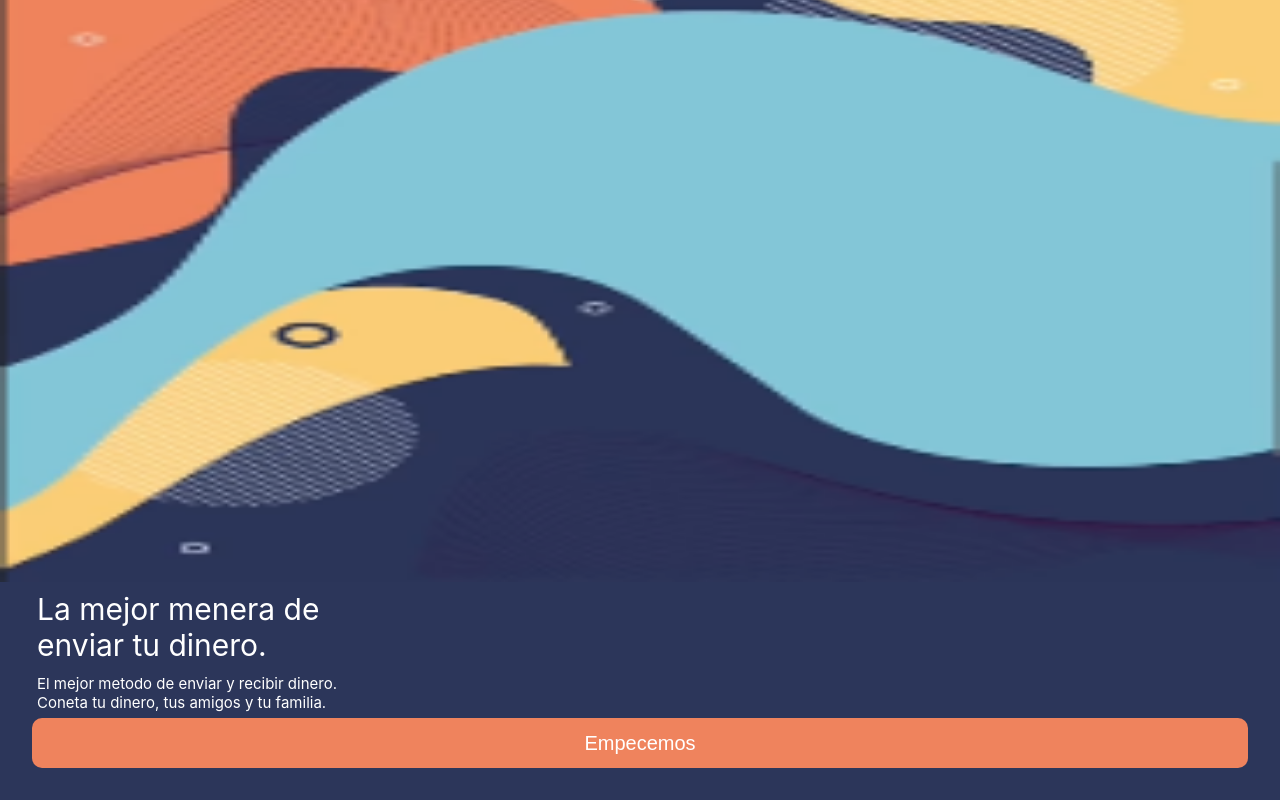
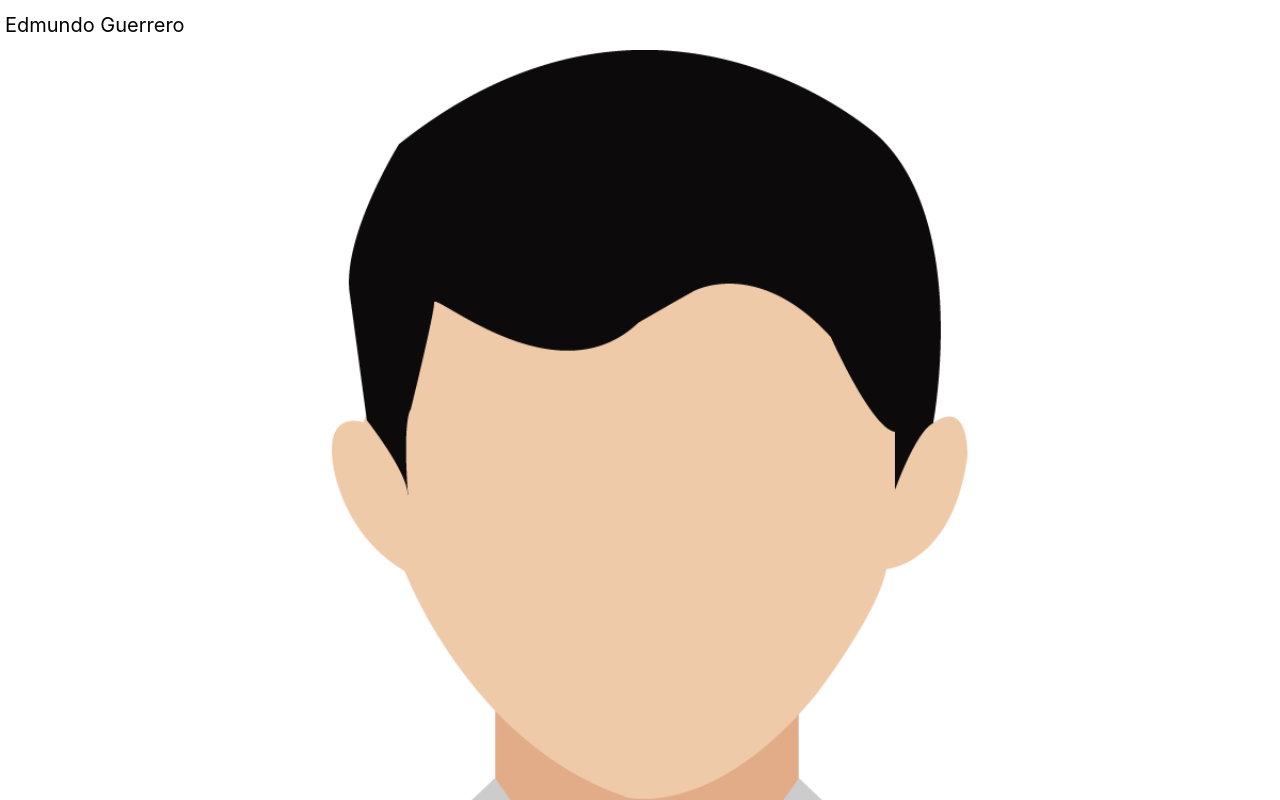
Before and after one commit to EdmundSupport/MoneyBag2, a React (Create React App) app: page / in a window 1280 px wide. Shown: the top 800 px of the page. Built offline with nearby package versions, Linux system fonts and the light colour scheme.

Commit message:
base final

```diff
--- a/package.json
+++ b/package.json
@@ -3,6 +3,9 @@
   "version": "0.1.0",
   "private": true,
   "dependencies": {
+    "@fortawesome/fontawesome-svg-core": "^6.1.1",
+    "@fortawesome/free-solid-svg-icons": "^6.1.1",
+    "@fortawesome/react-fontawesome": "^0.1.18",
     "@testing-library/jest-dom": "^5.16.4",
     "@testing-library/react": "^13.3.0",
     "@testing-library/user-event": "^13.5.0",
--- a/src/App.css
+++ b/src/App.css
@@ -1,5 +1,6 @@
 .App {
   text-align: center;
+  width: 100%;
 }
 
 .App-logo {
--- a/src/App.js
+++ b/src/App.js
@@ -1,12 +1,14 @@
 import "./App.css";
-// import { ButtonCustom } from "./components/button/ButtonCustom";
-// import { TextCustom } from "./components/text/TextCustom";
-import { Welcome } from "./screens/Welcome";
+import { ProfileCustom } from "./components/profile/ProfileCustom";
+// import { Welcome } from "./screens/Welcome";
 
 function App() {
   return (
     <div className="App">
-      <Welcome />
+      {
+        // <Welcome />
+      }
+      <ProfileCustom />
     </div>
   );
 }
--- /dev/null
+++ b/src/components/profile/ProfileCustom.jsx
@@ -0,0 +1,36 @@
+import React from 'react'
+// import PropTypes from 'prop-types'
+import { TextCustom } from '../text/TextCustom'
+import { ImageCustom } from '../image/ImageCustom'
+import { ButtonCustom } from '../button/ButtonCustom'
+import { FontAwesomeIcon } from '@fortawesome/react-fontawesome'
+import { solid } from '@fortawesome/fontawesome-svg-core/import.macro' // <-- import styles to be used
+
+
+const ProfileCustom = props => {
+    return (
+        <div className='ProfileCustom'>
+            <div className="ProfileCustom-Name">
+                <TextCustom>
+                    Edmundo Guerrero
+                </TextCustom>
+            </div>
+            <div className="ProfileCustom-Image">
+                <ImageCustom source="./assets/img/avi/avatar.png" />
+            </div>
+            <div className="ProfileCustom-Logout">
+                <ButtonCustom>
+                    {/* <FontAwesomeIcon icon={solid('user-secret')} /> */}
+
+                    {/* <FontAwesomeIcon icon="fa-solid fa-check-square" /> */}
+                </ButtonCustom>
+            </div>
+        </div>
+    )
+}
+
+// ProfileCustom.propTypes = {
+
+// }
+
+export { ProfileCustom }
```
Also changed, not shown: src/components/profile/ProfileCustom.css (added), 1 other file (tests, documents, lock files or other folders).
